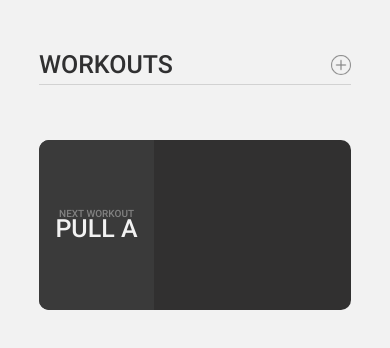
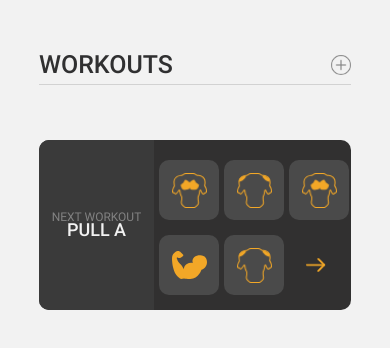
Before and after one commit to RagOfJoes/React-Native-Workout, a React Native app: screen / in a window 390 px wide. Shown: the top 348 px of the page. Built offline with nearby package versions, Linux system fonts and the light colour scheme.

Commit message:
Created muscle component and r/w nextWorkout card

```diff
--- /dev/null
+++ b/Components/Home/Next Workout/Muscle.js
@@ -0,0 +1,60 @@
+import React from 'react';
+import Abs from '../../../assets/Abs.png';
+import Back from '../../../assets/Back.png';
+import Arms from '../../../assets/Arms.png';
+import Legs from '../../../assets/Legs.png';
+import Chest from '../../../assets/Chest.png';
+import Shoulders from '../../../assets/Shoulders.png';
+import { Image, TouchableOpacity, StyleSheet } from 'react-native';
+
+const Muscle = (props) => {
+    const { muscleName } = props;
+    let Muscle = "";
+
+    switch (muscleName) {
+        case "Abs":
+            Muscle = <Image style={{ width: 35, height: 35 }} resizeMode="cover" source={Abs} />
+            break;
+        case "Back":
+            Muscle = <Image style={{ width: 35, height: 35 }} resizeMode="cover" source={Back} />
+            break;
+        case "Arms":
+            Muscle = <Image style={{ width: 35, height: 28 }} resizeMode="cover" source={Arms} />
+            break;
+        case "Legs":
+            Muscle = <Image style={{ width: 35, height: 35 }} resizeMode="cover" source={Legs} />
+            break;
+        case "Chest":
+            Muscle = <Image style={{ width: 35, height: 35 }} resizeMode="cover" source={Chest} />
+            break;
+        case "Shoulders":
+            Muscle = <Image style={{ width: 35, height: 35 }} resizeMode="cover" source={Shoulders} />
+            break;
+        default:
+            Muscle = null;
+            break;
+    }
+
+    // TODO: If no muscle was selected then append an error
+    return (
+        <TouchableOpacity style={styles.muscleContainer}>
+            {Muscle}
+        </TouchableOpacity>
+    )
+
+}
+
+const styles = StyleSheet.create({
+    muscleContainer: {
+        width: 60,
+        height: 60,
+        marginLeft: 5,
+        marginBottom: 15,
+        borderRadius: 10,
+        alignItems: "center",
+        justifyContent: "center",
+        backgroundColor: "#4A4A4A"
+    }
+})
+
+export default Muscle;
--- a/Components/Home/Next Workout/NextWorkout.js
+++ b/Components/Home/Next Workout/NextWorkout.js
@@ -1,5 +1,6 @@
 import React from 'react';
-import { View, Text, StyleSheet } from 'react-native';
+import Muscle from './Muscle';
+import { View, Text, TouchableOpacity, Image, StyleSheet } from 'react-native';
 
 const NextWorkout = () => {
     return (
@@ -18,7 +19,16 @@ const NextWorkout = () => {
                     {/* End Workout Title */}
 
                     {/* Start Muscle Groups */}
-
+                    <View style={styles.muscleGroup}>
+                        <Muscle muscleName="Chest" />
+                        <Muscle muscleName="Shoulders" />
+                        <Muscle muscleName="Chest" />
+                        <Muscle muscleName="Arms" />
+                        <Muscle muscleName="Shoulders" />
+                        <TouchableOpacity style={styles.interactWorkout}>
+                            <Image style={{ width: 20, height: 14 }} source={require("../../../assets/Arrow.png")} />
+                        </TouchableOpacity>
+                    </View>
                     {/* End Muscle Groups */}
                 </View>
             </View>
@@ -44,7 +54,10 @@ const styles = StyleSheet.create({
     nextWorkoutRow: {
         height: "100%",
         flexDirection: "row",
+        alignContent: "center",
+        justifyContent: "center"
     },
+    // Start Title
     nextWorkoutTitle: {
         width: 115,
         height: "100%",
@@ -56,20 +69,40 @@ const styles = StyleSheet.create({
         backgroundColor: "#3A3A3A",
     },
     title: {
-        fontSize: 10,
+        fontSize: 12,
         marginBottom: -5,
         color: "#828282",
         textAlign: "center",
         textTransform: "uppercase",
-        fontFamily: "Roboto-Medium",
+        fontFamily: "Roboto-Regular",
     },
     currentWorkout: {
-        fontSize: 25,
+        fontSize: 18,
         color: "#F2F2F2",
         textAlign: "center",
         textTransform: "uppercase",
         fontFamily: "Roboto-Medium"
+    },
+    // End Title
+
+    // Start Muscle Group
+    muscleGroup: {
+        flex: 1,
+        flexWrap: "wrap",
+        paddingVertical: 20,
+        flexDirection: "row",
+        alignContent: "flex-start"
+    },
+    interactWorkout: {
+        right: 5,
+        width: 60,
+        height: 60,
+        bottom: 15,
+        alignItems: "center",
+        position: "absolute",
+        justifyContent: "center",
     }
+    // End Muscle Group
 })
 
 export default NextWorkout;
```
